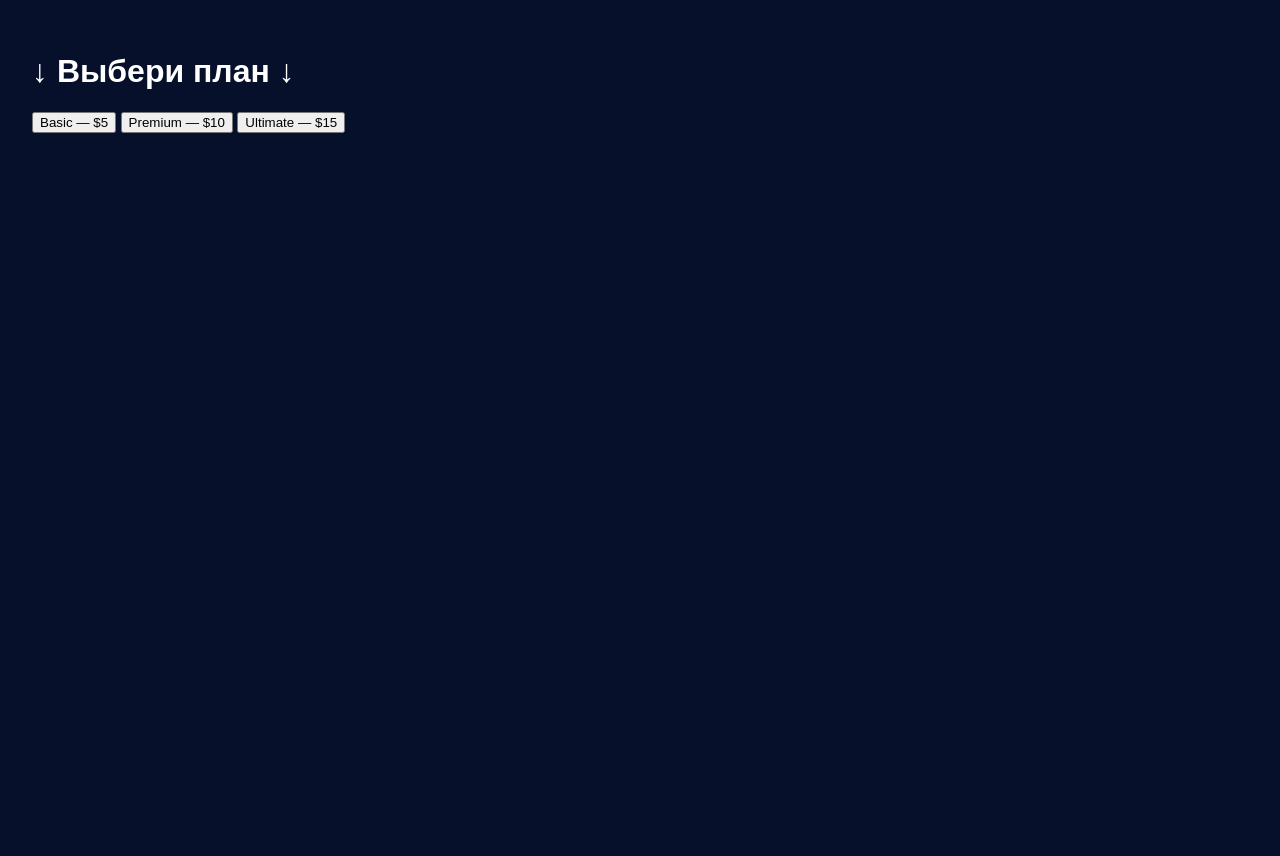
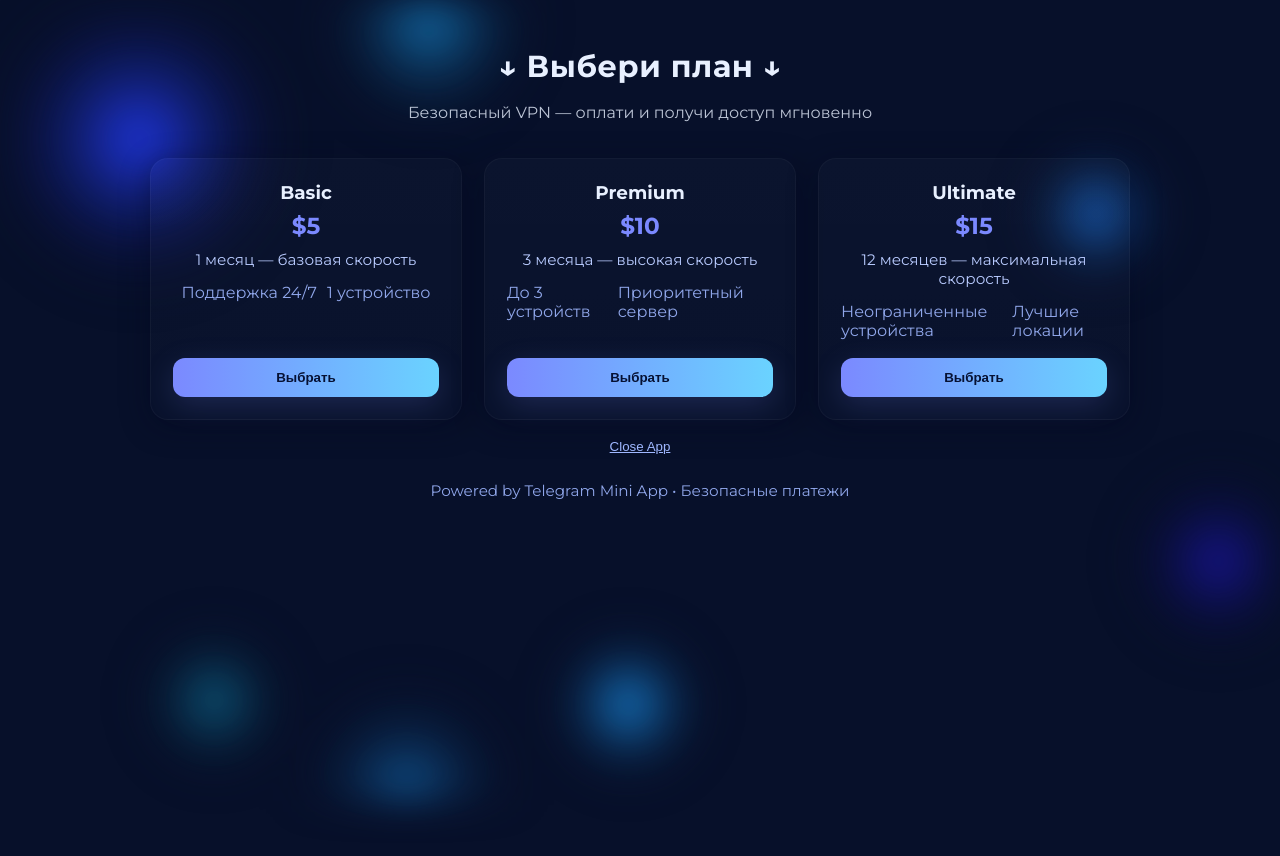
Before and after one commit to Fedrics/BOT_TG, a plain HTML site: page webapp/index.html in a window 1280 px wide. Before the commit the page ends 800 px from the top, so only its background shows below. Drawn offline with Linux system fonts and the light colour scheme.

Commit message:
chore(ui): restore polished glass + lava design for mini app

```diff
--- a/webapp/index.html
+++ b/webapp/index.html
@@ -1,51 +1,149 @@
 <!DOCTYPE html>
 <html lang="ru">
 <head>
-  <meta charset="utf-8">
-  <meta name="viewport" content="width=device-width,initial-scale=1">
+  <meta charset="UTF-8" />
+  <meta name="viewport" content="width=device-width, initial-scale=1" />
   <title>VPN Mini App</title>
   <script src="https://telegram.org/js/telegram-web-app.js"></script>
-  <style>body{font-family:Arial,Helvetica,sans-serif;background:#07102a;color:#fff;padding:24px;}</style>
+  <link href="https://fonts.googleapis.com/css?family=Montserrat:700,400&display=swap" rel="stylesheet">
+  <style>
+    :root{
+      --bg:#07102a;
+      --card:#07132a;
+      --glass:rgba(255,255,255,0.06);
+      --accent:#7b89ff;
+      --accent-2:#5be7c4;
+      --text:#e8f0ff;
+    }
+    html,body{height:100%;margin:0;font-family:'Montserrat',system-ui,Segoe UI,Roboto,Arial,sans-serif;background:var(--bg);color:var(--text);}
+    #lava-canvas{position:fixed;inset:0;width:100%;height:100%;z-index:0;pointer-events:none;filter:blur(18px) brightness(1.05) saturate(1.15);}
+    .wrap{position:relative;z-index:1;min-height:100vh;padding:42px 18px;display:flex;flex-direction:column;align-items:center;}
+    header{width:100%;max-width:980px;text-align:center;margin-bottom:18px;}
+    h1{font-size:1.9rem;margin:6px 0 18px;letter-spacing:0.6px}
+    .subtitle{opacity:0.8;margin-bottom:18px}
+    .plans{width:100%;max-width:980px;display:grid;grid-template-columns:repeat(auto-fit,minmax(260px,1fr));gap:22px;align-items:stretch}
+    .plan{background:linear-gradient(180deg, rgba(255,255,255,0.02), rgba(255,255,255,0.01));border-radius:18px;padding:22px;border:1px solid rgba(255,255,255,0.035);box-shadow:0 6px 30px rgba(3,8,30,0.45);cursor:pointer;transition:transform .18s,box-shadow .18s,opacity .12s;display:flex;flex-direction:column;justify-content:space-between}
+    .plan:hover{transform:translateY(-6px);box-shadow:0 18px 50px rgba(6,12,40,0.6)}
+    .plan .title{font-weight:700;font-size:1.15rem;color:var(--text);text-align:center}
+    .plan .price{font-weight:800;font-size:1.45rem;color:var(--accent);text-align:center;margin-top:8px}
+    .plan .desc{font-size:.95rem;color:#b9cbff;text-align:center;margin-top:10px}
+    .plan .meta{display:flex;justify-content:center;gap:10px;margin-top:14px;color:#9fb7ff;opacity:0.9}
+    .glass-btn{margin-top:18px;border-radius:12px;padding:12px 16px;background:linear-gradient(90deg,var(--accent),#6ad3ff);color:#061133;font-weight:800;border:none;cursor:pointer;box-shadow:0 8px 30px rgba(124,137,255,0.18)}
+    .footer{margin-top:26px;color:#9fb7ff;opacity:0.9;font-size:0.95rem;text-align:center}
+    .close{background:transparent;border:none;color:#9fb7ff;text-decoration:underline;margin-top:18px;cursor:pointer}
+    @media (max-width:480px){h1{font-size:1.4rem}.plan .price{font-size:1.2rem}}
+  </style>
 </head>
 <body>
-  <h1>↓ Выбери план ↓</h1>
-  <div>
-    <button onclick="choose('Basic',5)">Basic — $5</button>
-    <button onclick="choose('Premium',10)">Premium — $10</button>
-    <button onclick="choose('Ultimate',15)">Ultimate — $15</button>
+  <canvas id="lava-canvas"></canvas>
+  <div class="wrap">
+    <header>
+      <h1>↓ Выбери план ↓</h1>
+      <div class="subtitle">Безопасный VPN — оплати и получи доступ мгновенно</div>
+    </header>
+
+    <div class="plans" role="list">
+      <div class="plan" role="listitem" onclick="choosePlan('Basic',5)">
+        <div>
+          <div class="title">Basic</div>
+          <div class="price">$5</div>
+          <div class="desc">1 месяц — базовая скорость</div>
+          <div class="meta"><span>Поддержка 24/7</span><span>1 устройство</span></div>
+        </div>
+        <button class="glass-btn">Выбрать</button>
+      </div>
+
+      <div class="plan" role="listitem" onclick="choosePlan('Premium',10)">
+        <div>
+          <div class="title">Premium</div>
+          <div class="price">$10</div>
+          <div class="desc">3 месяца — высокая скорость</div>
+          <div class="meta"><span>До 3 устройств</span><span>Приоритетный сервер</span></div>
+        </div>
+        <button class="glass-btn">Выбрать</button>
+      </div>
+
+      <div class="plan" role="listitem" onclick="choosePlan('Ultimate',15)">
+        <div>
+          <div class="title">Ultimate</div>
+          <div class="price">$15</div>
+          <div class="desc">12 месяцев — максимальная скорость</div>
+          <div class="meta"><span>Неограниченные устройства</span><span>Лучшие локации</span></div>
+        </div>
+        <button class="glass-btn">Выбрать</button>
+      </div>
+    </div>
+
+    <button class="close" onclick="Telegram.WebApp.close()">Close App</button>
+    <div class="footer">Powered by Telegram Mini App • Безопасные платежи</div>
   </div>
 
   <script>
-    const tg = window.Telegram?.WebApp;
-    if (tg) try { tg.ready(); } catch(e){}
+    // Лёгкая анимация "lava"
+    const canvas = document.getElementById('lava-canvas');
+    const ctx = canvas.getContext('2d');
+    let W = innerWidth, H = innerHeight, blobs = [];
+    function resize(){ W = innerWidth; H = innerHeight; canvas.width=W; canvas.height=H; blobs=[]; for(let i=0;i<7;i++){ const r=80+Math.random()*120; blobs.push({x:Math.random()*W,y:Math.random()*H,r,dx:(Math.random()-0.5)*1.2,dy:(Math.random()-0.5)*1.2,color:`hsl(${200+Math.random()*60},70%,${20+Math.random()*20}%)`}); } }
+    resize(); addEventListener('resize', resize);
+    function draw(){
+      ctx.clearRect(0,0,W,H);
+      for(const b of blobs){
+        const g = ctx.createRadialGradient(b.x,b.y,b.r*0.1,b.x,b.y,b.r);
+        g.addColorStop(0, b.color);
+        g.addColorStop(1, 'rgba(5,8,25,0)');
+        ctx.fillStyle = g;
+        ctx.beginPath();
+        ctx.arc(b.x,b.y,b.r,0,Math.PI*2);
+        ctx.fill();
+      }
+    }
+    function tick(){
+      for(const b of blobs){ b.x+=b.dx; b.y+=b.dy; if(b.x-b.r<0||b.x+b.r>W) b.dx*=-1; if(b.y-b.r<0||b.y+b.r>H) b.dy*=-1; }
+      draw(); requestAnimationFrame(tick);
+    }
+    tick();
 
-    async function choose(plan, price){
-      const payload = {
-        plan, price,
-        initData: (Telegram && Telegram.WebApp && Telegram.WebApp.initData) ? Telegram.WebApp.initData : ''
-      };
+    // Telegram WebApp init & diagnostics
+    const tg = window.Telegram && Telegram.WebApp ? Telegram.WebApp : null;
+    if(tg){
+      try{ tg.ready(); }catch(e){}
+      try{ console.log("WebApp.initData:", tg.initData); }catch(e){}
+    }
 
-      // локальный POST на ваш сервер
-      try {
-        const res = await fetch('/api/order', {
-          method: 'POST',
-          headers: {'Content-Type':'application/json'},
-          body: JSON.stringify(payload)
-        });
-        const j = await res.json();
-        if (res.ok && j.ok) {
-          try { Telegram.WebApp.showAlert('Ссылка на оплату отправлена в чат.'); } catch(e){ alert('Ссылка отправлена.'); }
+    function choosePlan(name, price){
+      const payload = { plan: name, price: price, ts: Date.now() };
+      console.log('choosePlan ->', payload);
+      if(!tg || !tg.sendData){
+        alert('Откройте мини‑приложение через кнопку в боте.');
+        return;
+      }
+      try{
+        // отправляем на серверный fallback и показываем alert
+        tg.sendData(JSON.stringify(payload)); // optional, keep for compatibility
+        // show friendly confirmation
+        try{ tg.showAlert('Вы выбрали: ' + name + ' ($' + price + '). Платёж будет отправлен в чат.'); }catch(e){ alert('Вы выбрали: ' + name + ' ($' + price + ')'); }
+      }catch(err){
+        console.error('sendData failed', err);
+        try{ tg.showAlert('Ошибка отправки: ' + (err && err.message ? err.message : err)); }catch(e){ alert('Ошибка отправки'); }
+      }
+    }
+
+    // Поддержка кнопок внутри карточки (делегирование для клика по карточке)
+    document.querySelectorAll('.plan').forEach(p=>{
+      p.addEventListener('click', e=>{
+        // предотвратить двойной срабатывания при клике на кнопку
+        const btn = p.querySelector('.glass-btn');
+        if(e.target === btn || e.target.closest('.glass-btn')) {
+          const title = p.querySelector('.title').textContent.trim();
+          const priceText = p.querySelector('.price').textContent.replace('$','').trim();
+          choosePlan(title, Number(priceText));
         } else {
-          const err = j && j.error ? j.error : 'server_error';
-          try { Telegram.WebApp.showAlert('Ошибка: ' + err); } catch(e){ alert('Ошибка: ' + err); }
+          const title = p.querySelector('.title').textContent.trim();
+          const priceText = p.querySelector('.price').textContent.replace('$','').trim();
+          choosePlan(title, Number(priceText));
         }
-      } catch (e){
-        try { Telegram.WebApp.showAlert('Сетевая ошибка: ' + e.message); } catch(err){ alert('Сетевая ошибка'); }
-      }
-
-      // опционально отправляем sendData (не обязателен при fallback)
-      try { Telegram.WebApp.sendData(JSON.stringify({plan, price})); } catch(e){}
-    }
+      });
+    });
   </script>
 </body>
 </html>
```
